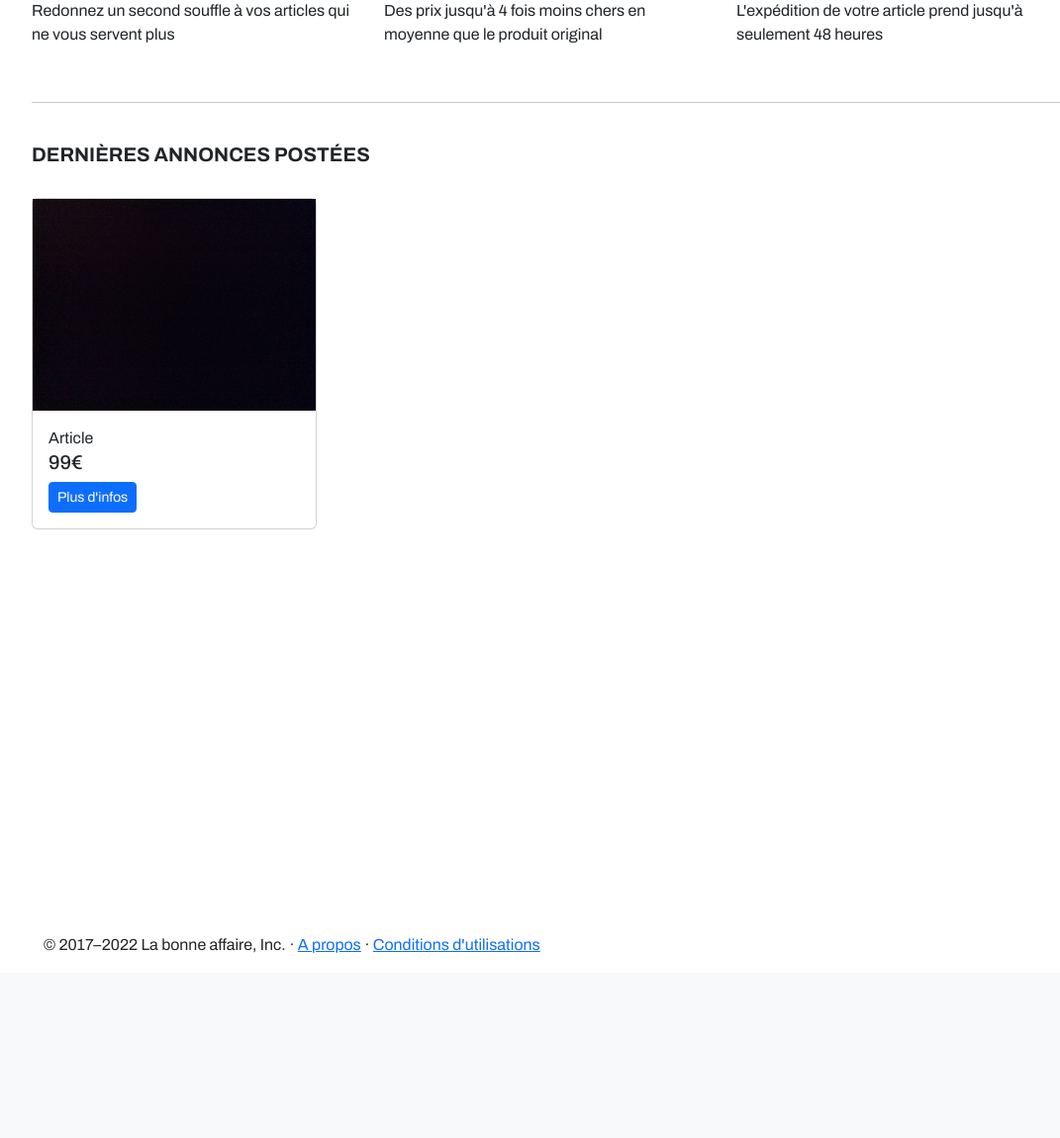
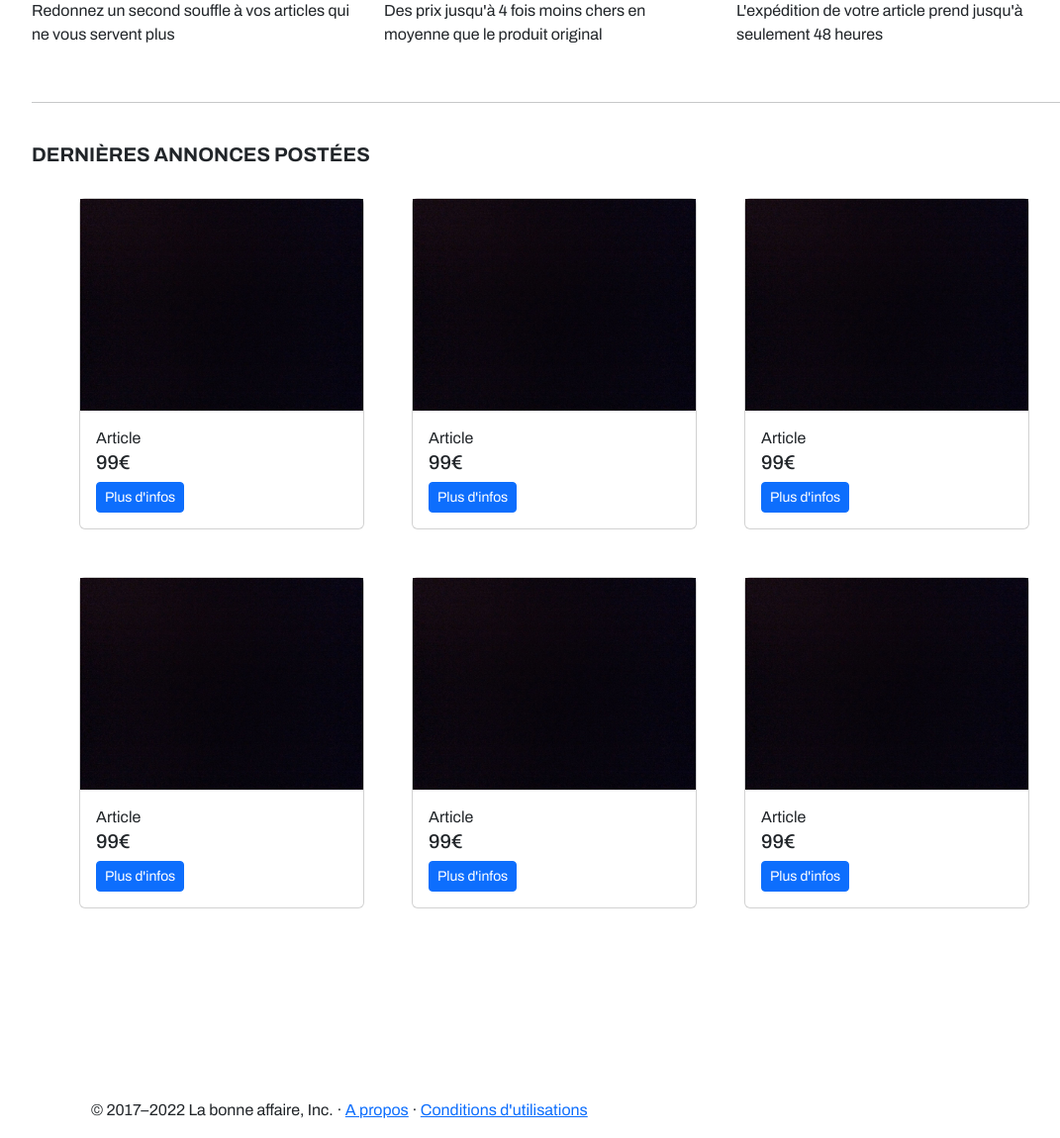
Before and after one commit to n4thans/LaBonneAffaire, a Symfony app: template templates/pages/home.html.twig in a window 1280 px wide. Shown: the part 415-1565 px from the top of the page at 99% size, without its empty margins (86-1157 px from the left). Before the commit the page ends 1378 px from the top, so only its background shows below. Run offline with Twig, Linux system fonts and the light colour scheme; the template is opened without the code that fills it, so the values that code supplies are empty; some libraries are stand-ins or nearby versions.

Commit message:
ajout front home 27/10 14:18

```diff
--- a/templates/pages/home.html.twig
+++ b/templates/pages/home.html.twig
@@ -57,18 +57,33 @@
 <br>
 <h5 class="fw-bold">DERNIÈRES ANNONCES POSTÉES</h5>
 <br>
-    {% include 'partials/_annonce.html.twig' %}
 
+<div class="container ps-5 pe-auto">
+  <div class="row align-items-start">
+    <div class="col">
+      {% include 'partials/_annonce.html.twig' %}
+    </div>
+    <div class="col">
+      {% include 'partials/_annonce.html.twig' %}
+    </div>
+    <div class="col">
+      {% include 'partials/_annonce.html.twig' %}
+    </div>
+  </div>
 <br>
 <br>
+  <div class="row justify-content-center">
+    <div class="col-4">
+      {% include 'partials/_annonce.html.twig' %}
+    </div>
+    <div class="col-4">
+      {% include 'partials/_annonce.html.twig' %}
+    </div>
+    <div class="col-4">
+      {% include 'partials/_annonce.html.twig' %}
+    </div>
+  </div>
 
-<br>
-<br>
-<br>
-<br>
-<br>
-<br>
-<br>
 <br>
 <br>
 <br>
```
